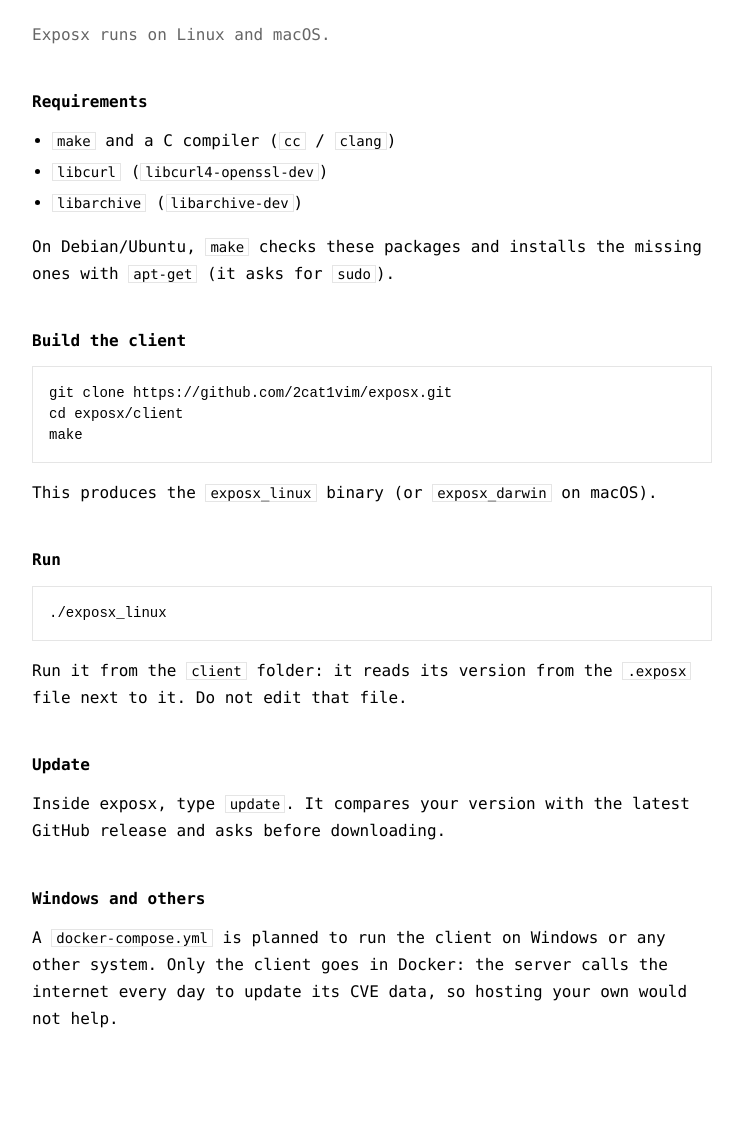
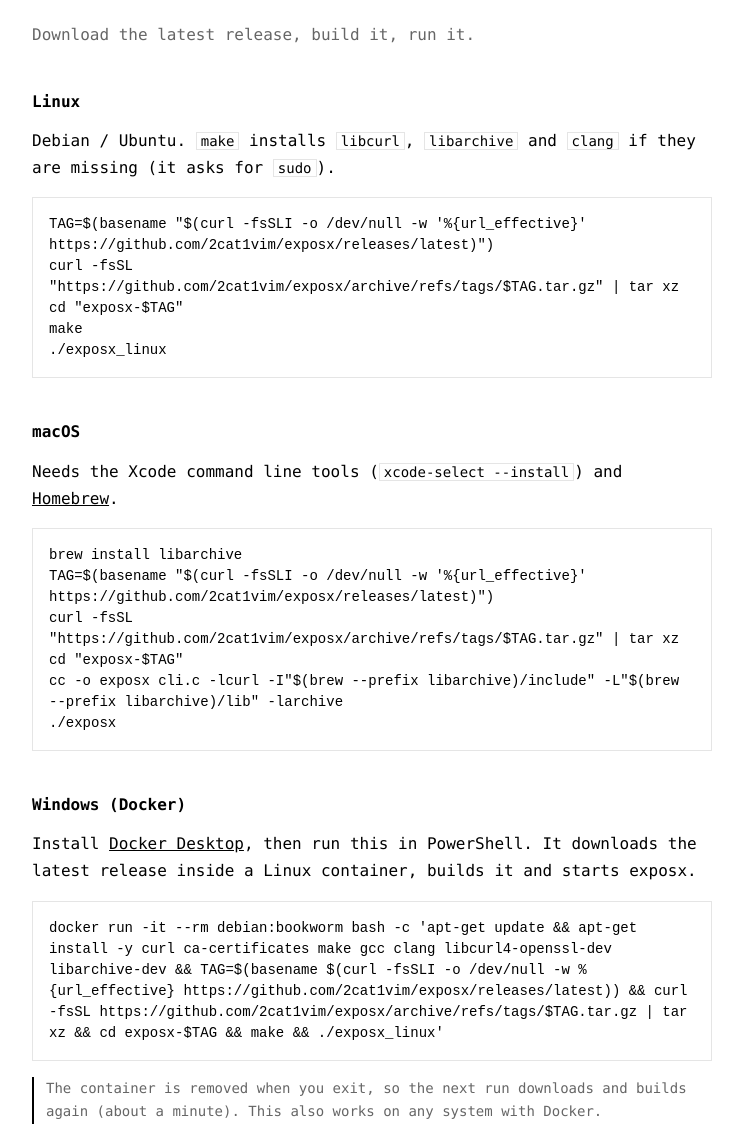
Before and after one commit to 2cat1vim/exposx.github.io, a plain HTML site: page install.html in a window 1280 px wide. Shown: the part 201-1328 px from the top of the page, without its empty margins (268-1011 px from the left). Drawn offline with Linux system fonts and the light colour scheme.

Commit message:
Add release download methods to the install page
Linux and macOS download the latest release tar.gz and build it;
Windows runs the same steps in a Debian container with Docker.

Co-Authored-By: Claude Opus 5.5 <noreply@anthropic.com>

```diff
--- a/install.html
+++ b/install.html
@@ -4,8 +4,8 @@
 <meta charset="UTF-8">
 <meta name="viewport" content="width=device-width, initial-scale=1.0">
 <title>Exposx Install</title>
-<link rel="stylesheet" href="style.css?v=3">
-<script src="theme.js?v=3"></script>
+<link rel="stylesheet" href="style.css?v=4">
+<script src="theme.js?v=4"></script>
 </head>
 <body>
 <header>
@@ -20,32 +20,38 @@
   </nav>
 </header>
 <main>
-<h1>Install</h1>
-  <p class="lead">Exposx runs on Linux and macOS.</p>
+  <h1>Install</h1>
+  <p class="lead">Download the latest release, build it, run it.</p>
 
-  <h2>Requirements</h2>
-  <ul>
-    <li><code>make</code> and a C compiler (<code>cc</code> / <code>clang</code>)</li>
-    <li><code>libcurl</code> (<code>libcurl4-openssl-dev</code>)</li>
-    <li><code>libarchive</code> (<code>libarchive-dev</code>)</li>
-  </ul>
-  <p>On Debian/Ubuntu, <code>make</code> checks these packages and installs the missing ones with <code>apt-get</code> (it asks for <code>sudo</code>).</p>
+  <h2>Linux</h2>
+  <p>Debian / Ubuntu. <code>make</code> installs <code>libcurl</code>, <code>libarchive</code> and <code>clang</code> if they are missing (it asks for <code>sudo</code>).</p>
+<pre><code>TAG=$(basename "$(curl -fsSLI -o /dev/null -w '%{url_effective}' https://github.com/2cat1vim/exposx/releases/latest)")
+curl -fsSL "https://github.com/2cat1vim/exposx/archive/refs/tags/$TAG.tar.gz" | tar xz
+cd "exposx-$TAG"
+make
+./exposx_linux</code></pre>
 
-  <h2>Build the client</h2>
-<pre><code>git clone https://github.com/2cat1vim/exposx.git
-cd exposx/client
-make</code></pre>
-  <p>This produces the <code>exposx_linux</code> binary (or <code>exposx_darwin</code> on macOS).</p>
+  <h2>macOS</h2>
+  <p>Needs the Xcode command line tools (<code>xcode-select --install</code>) and <a href="https://brew.sh">Homebrew</a>.</p>
+<pre><code>brew install libarchive
+TAG=$(basename "$(curl -fsSLI -o /dev/null -w '%{url_effective}' https://github.com/2cat1vim/exposx/releases/latest)")
+curl -fsSL "https://github.com/2cat1vim/exposx/archive/refs/tags/$TAG.tar.gz" | tar xz
+cd "exposx-$TAG"
+cc -o exposx cli.c -lcurl -I"$(brew --prefix libarchive)/include" -L"$(brew --prefix libarchive)/lib" -larchive
+./exposx</code></pre>
+
+  <h2>Windows (Docker)</h2>
+  <p>Install <a href="https://www.docker.com/products/docker-desktop/">Docker Desktop</a>, then run this in PowerShell. It downloads the latest release inside a Linux container, builds it and starts exposx.</p>
+<pre><code>docker run -it --rm debian:bookworm bash -c 'apt-get update && apt-get install -y curl ca-certificates make gcc clang libcurl4-openssl-dev libarchive-dev && TAG=$(basename $(curl -fsSLI -o /dev/null -w %{url_effective} https://github.com/2cat1vim/exposx/releases/latest)) && curl -fsSL https://github.com/2cat1vim/exposx/archive/refs/tags/$TAG.tar.gz | tar xz && cd exposx-$TAG && make && ./exposx_linux'</code></pre>
+  <p class="note">The container is removed when you exit, so the next run downloads and builds again (about a minute). This also works on any system with Docker.</p>
 
   <h2>Run</h2>
-<pre><code>./exposx_linux</code></pre>
-  <p>Run it from the <code>client</code> folder: it reads its version from the <code>.exposx</code> file next to it. Do not edit that file.</p>
+  <p>Run exposx from the folder you extracted: it reads its version from the <code>.exposx</code> file next to it. Do not edit that file.</p>
 
   <h2>Update</h2>
   <p>Inside exposx, type <code>update</code>. It compares your version with the latest GitHub release and asks before downloading.</p>
 
-  <h2>Windows and others</h2>
-  <p>A <code>docker-compose.yml</code> is planned to run the client on Windows or any other system. Only the client goes in Docker: the server calls the internet every day to update its CVE data, so hosting your own would not help.</p>
+  <p>All releases: <a href="https://github.com/2cat1vim/exposx/releases">github.com/2cat1vim/exposx/releases</a></p>
 </main>
 <footer>Exposx — CVE Scanner · <a href="https://github.com/2cat1vim/exposx">GitHub</a></footer>
 </body>
--- a/style.css
+++ b/style.css
@@ -122,11 +122,14 @@ pre {
   padding: 16px;
   margin-bottom: 16px;
   overflow-x: auto;
+  white-space: pre-wrap;
+  overflow-wrap: anywhere;
 }
 
 pre code { border: 0; padding: 0; }
 
 pre.banner {
+  white-space: pre;
   border: 0;
   padding: 0;
   line-height: 1.2;
```
Also changed, not shown: aipolicy.html (+2 -2 lines), contribute.html (+2 -2 lines), index.html (+2 -2 lines), manual.html (+2 -2 lines).
